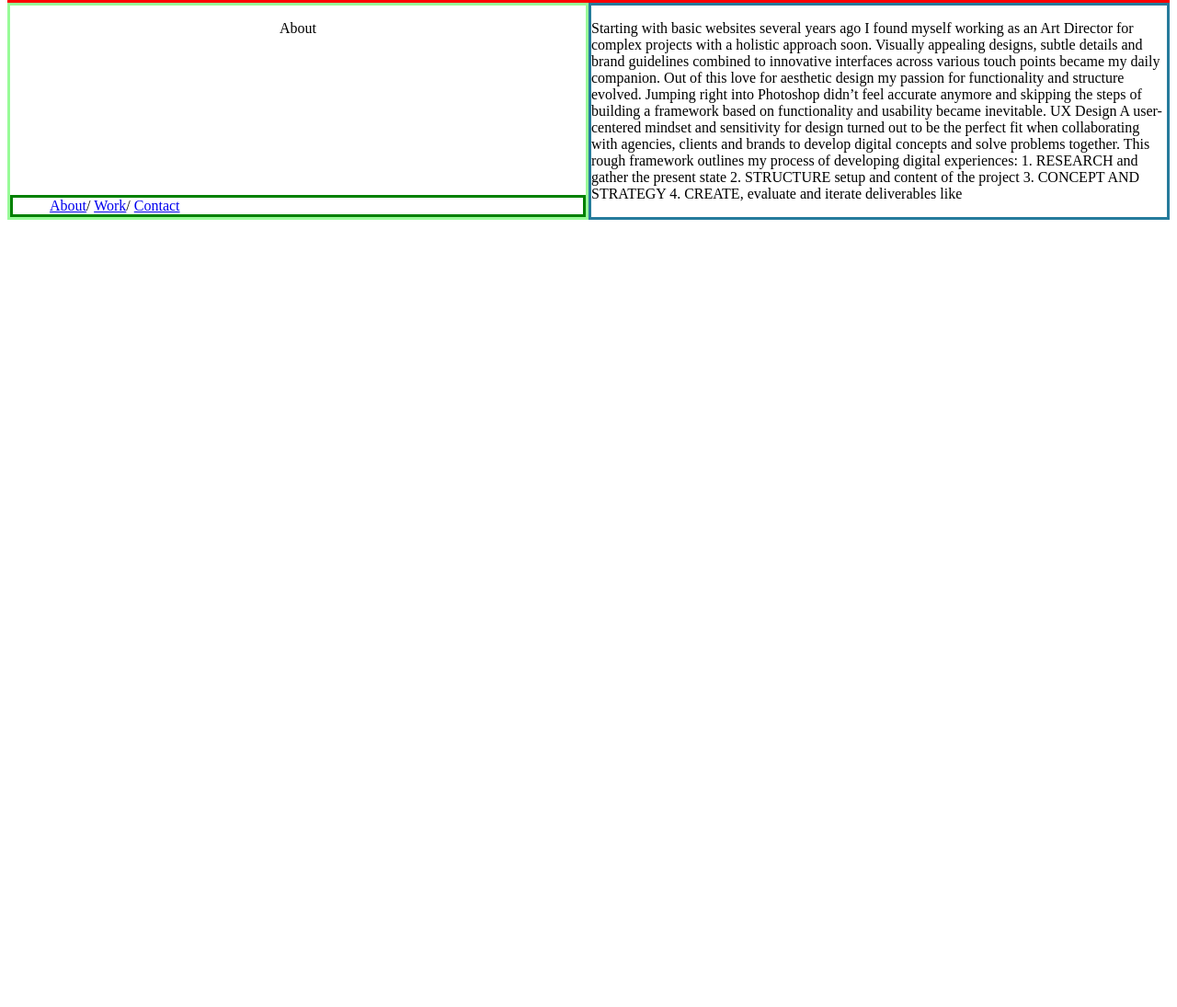
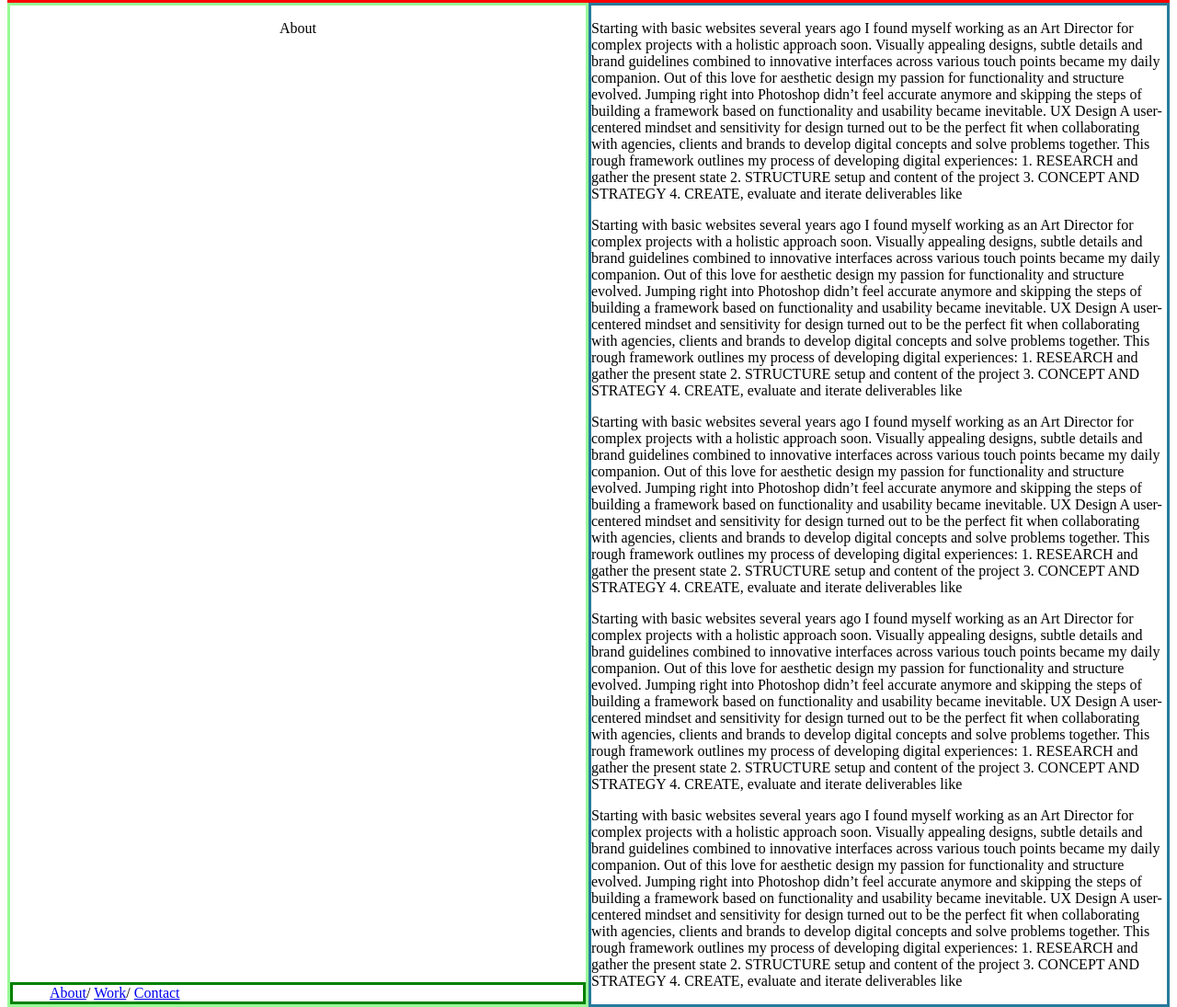
Before and after one commit to yashpatel4900/yashpatel4900.github.io, a plain HTML site: page index.html in a window 1280 px wide. Shown: the part 811-1906 px from the top of the page at 92% size. Before the commit the page ends 1058 px from the top, so only its background shows below. Drawn offline with Linux system fonts and the light colour scheme.

Commit message:
about ka 100vh

```diff
--- a/index.html
+++ b/index.html
@@ -48,7 +48,55 @@
                     1. RESEARCH and gather the present state
                     2. STRUCTURE setup and content of the project
                     3. CONCEPT AND STRATEGY
-                    4. CREATE, evaluate and iterate deliverables like</p></div>
+                    4. CREATE, evaluate and iterate deliverables like</p><p>Starting with basic websites several years ago I found myself working as an Art Director for complex projects with a holistic approach soon. Visually appealing designs, subtle details and brand guidelines combined to innovative interfaces across various touch points became my daily companion.
+
+                        Out of this love for aesthetic design my passion for functionality and structure evolved. Jumping right into Photoshop didn’t feel accurate anymore and skipping the steps of building a framework based on functionality and usability became inevitable.
+
+                        UX Design
+                        A user-centered mindset and sensitivity for design turned out to be the perfect fit when collaborating with agencies, clients and brands to develop digital concepts and solve problems together.
+
+                        This rough framework outlines my process of developing digital experiences:
+
+                        1. RESEARCH and gather the present state
+                        2. STRUCTURE setup and content of the project
+                        3. CONCEPT AND STRATEGY
+                        4. CREATE, evaluate and iterate deliverables like</p><p>Starting with basic websites several years ago I found myself working as an Art Director for complex projects with a holistic approach soon. Visually appealing designs, subtle details and brand guidelines combined to innovative interfaces across various touch points became my daily companion.
+
+                            Out of this love for aesthetic design my passion for functionality and structure evolved. Jumping right into Photoshop didn’t feel accurate anymore and skipping the steps of building a framework based on functionality and usability became inevitable.
+
+                            UX Design
+                            A user-centered mindset and sensitivity for design turned out to be the perfect fit when collaborating with agencies, clients and brands to develop digital concepts and solve problems together.
+
+                            This rough framework outlines my process of developing digital experiences:
+
+                            1. RESEARCH and gather the present state
+                            2. STRUCTURE setup and content of the project
+                            3. CONCEPT AND STRATEGY
+                            4. CREATE, evaluate and iterate deliverables like</p><p>Starting with basic websites several years ago I found myself working as an Art Director for complex projects with a holistic approach soon. Visually appealing designs, subtle details and brand guidelines combined to innovative interfaces across various touch points became my daily companion.
+
+                                Out of this love for aesthetic design my passion for functionality and structure evolved. Jumping right into Photoshop didn’t feel accurate anymore and skipping the steps of building a framework based on functionality and usability became inevitable.
+
+                                UX Design
+                                A user-centered mindset and sensitivity for design turned out to be the perfect fit when collaborating with agencies, clients and brands to develop digital concepts and solve problems together.
+
+                                This rough framework outlines my process of developing digital experiences:
+
+                                1. RESEARCH and gather the present state
+                                2. STRUCTURE setup and content of the project
+                                3. CONCEPT AND STRATEGY
+                                4. CREATE, evaluate and iterate deliverables like</p><p>Starting with basic websites several years ago I found myself working as an Art Director for complex projects with a holistic approach soon. Visually appealing designs, subtle details and brand guidelines combined to innovative interfaces across various touch points became my daily companion.
+
+                                    Out of this love for aesthetic design my passion for functionality and structure evolved. Jumping right into Photoshop didn’t feel accurate anymore and skipping the steps of building a framework based on functionality and usability became inevitable.
+
+                                    UX Design
+                                    A user-centered mindset and sensitivity for design turned out to be the perfect fit when collaborating with agencies, clients and brands to develop digital concepts and solve problems together.
+
+                                    This rough framework outlines my process of developing digital experiences:
+
+                                    1. RESEARCH and gather the present state
+                                    2. STRUCTURE setup and content of the project
+                                    3. CONCEPT AND STRATEGY
+                                    4. CREATE, evaluate and iterate deliverables like</p></div>
             </div>
         </div>
     </body>
--- a/style.css
+++ b/style.css
@@ -52,6 +52,7 @@ ul{
     display: flex;
     flex-direction: row;
     flex-wrap: wrap;
+    height: 100vh;
 }
 
 .about-write{
```
